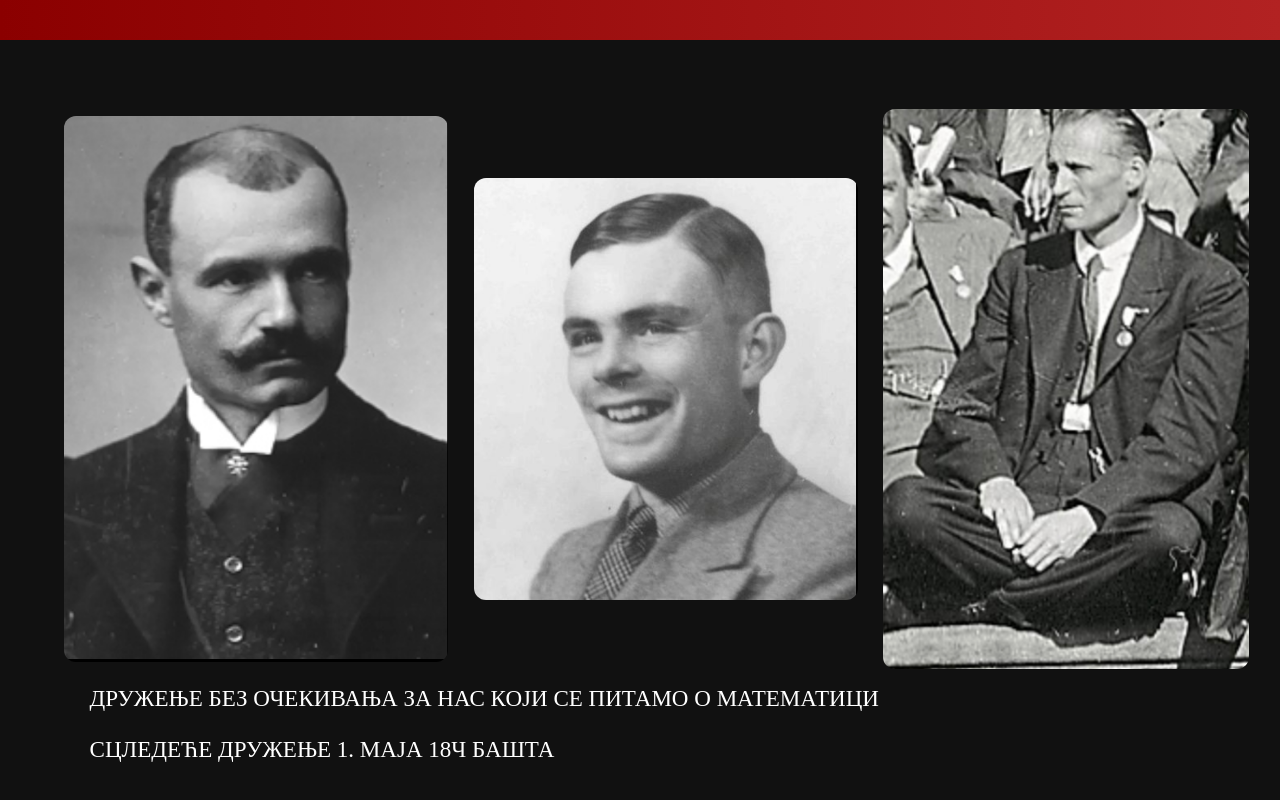
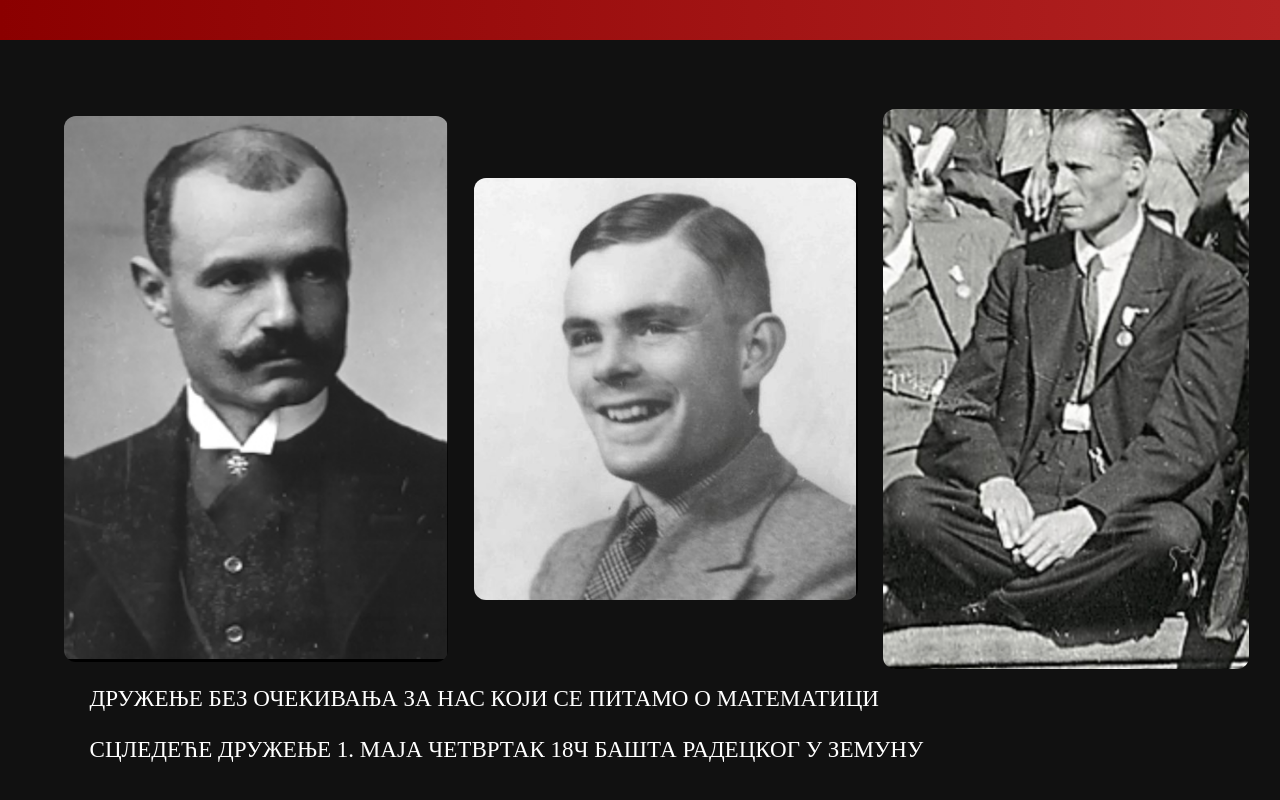
Before and after one commit to matematika-je-vremenska-serija-bitova/matematika-je-vremenska-serija-bitova.github.io, a plain HTML site: page index.html in a window 1280 px wide. Shown: the part 760-1560 px from the top of the page. Drawn offline with Linux system fonts and the light colour scheme; a web font is replaced by a local one.

Commit message:
jos popravki

```diff
--- a/index.html
+++ b/index.html
@@ -93,7 +93,7 @@
 
       <div class="independent-text">ДРУЖЕЊЕ БЕЗ ОЧЕКИВАЊА ЗА НАС КОЈИ СЕ ПИТАМО О МАТЕМАТИЦИ</div>
 
-      <div class="independent-text">СЦЛЕДЕЋЕ ДРУЖЕЊЕ  1. МАЈА 18Ч БАШТА</div> </div>
+      <div class="independent-text">СЦЛЕДЕЋЕ ДРУЖЕЊЕ  1. МАЈА ЧЕТВРТАК 18Ч БАШТА РАДЕЦКОГ У ЗЕМУНУ</div> </div>
 
 <!--   <div class="independent-text">АКО ИМАТЕ ДОКАЗ РИМАНОВЕ ХИПОТЕЗЕ НЕЋЕМО ГА ПРОВЕРАВАТИ НИЈЕ ТАЧАН</div> </div> -->
     </section>
```
